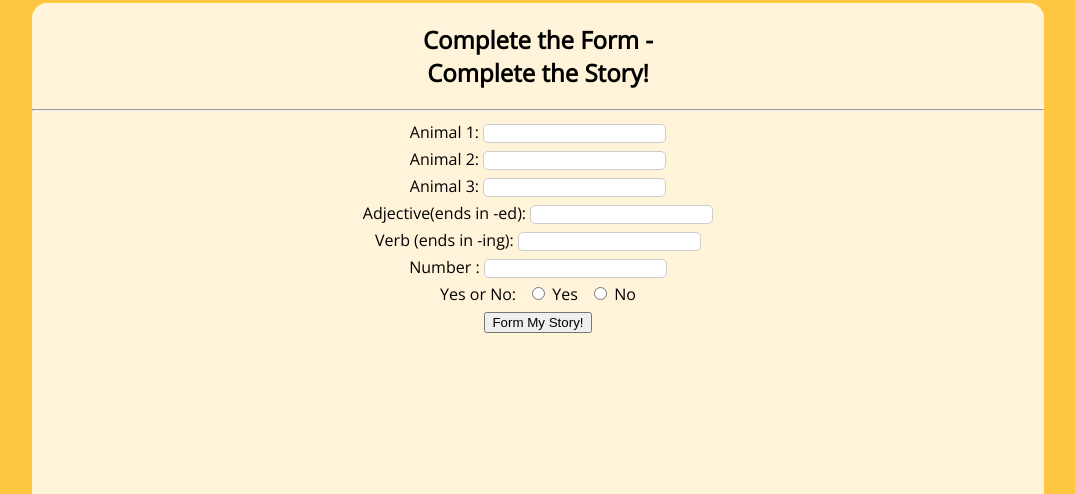
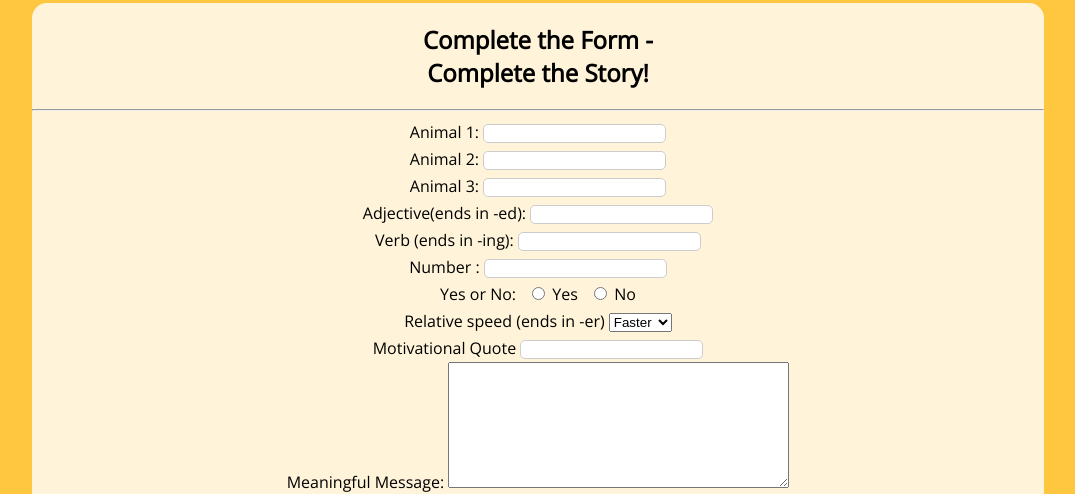
Before and after one commit to CodyA1117/html-forms-form-a-story, a plain HTML site: page index.html in a window 1280 px wide. Shown: the part 313-807 px from the top of the page, without its empty margins (102-1177 px from the left). Drawn offline with nearby package versions, Linux system fonts and the light colour scheme.

Commit message:
added and completed the remainding form inputs and proper lables.

```diff
--- a/index.html
+++ b/index.html
@@ -48,7 +48,28 @@
         <label for="no">No</label>
         <br>
 
+        <label for="speed">Relative speed (ends in -er)</label>
+        <select id="speed" name="speed" required>
+          <option value="faster">Faster</option>
+          <option value="slower">Slower</option>
 
+        </select>
+        <br>
+
+        <label for="quote">Motivational Quote</label>
+        <input id="quote" name="quote" type="text" required list="quote-choices">
+        <datalist id="quote-choices">
+          <option value="winner gets ice cream!"></option>
+          <option value="winner gets tacos!"></option>
+          <option value="winner gets a new car!"></option>
+
+
+        </datalist>
+        <br>
+
+        <label for="message">Meaningful Message:</label>
+        <textarea id="message" name="message" rows="8" cols="40" required></textarea>
+        <br>
 
 
         <input type="submit" value="Form My Story!">
```
